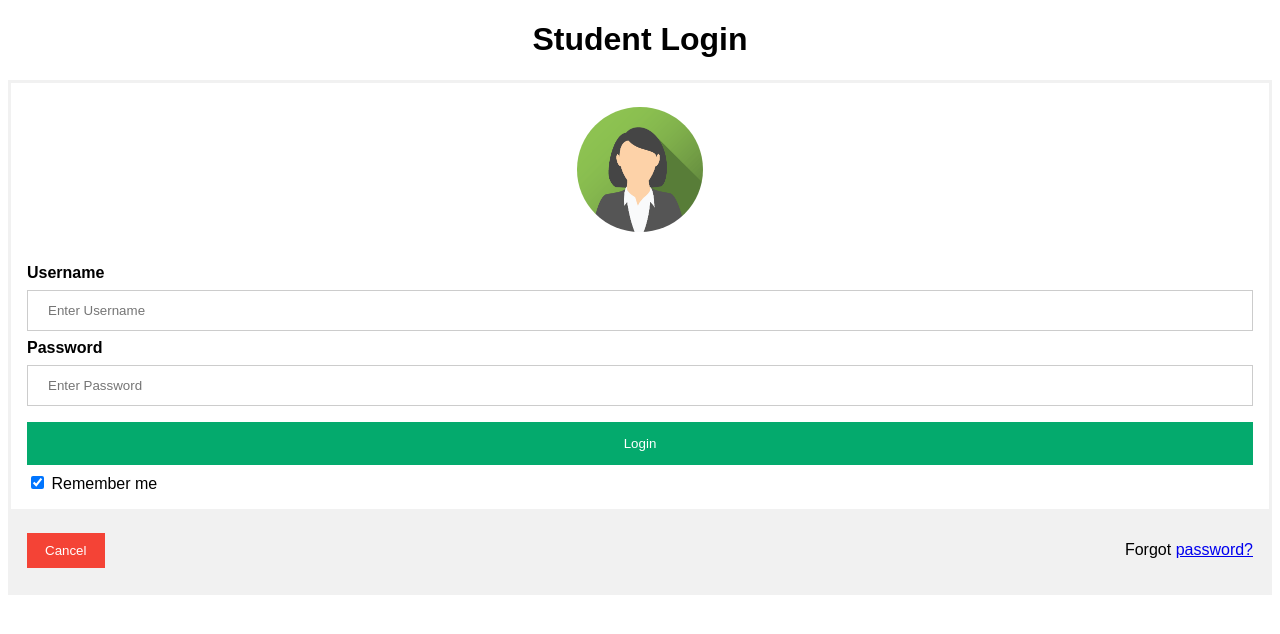
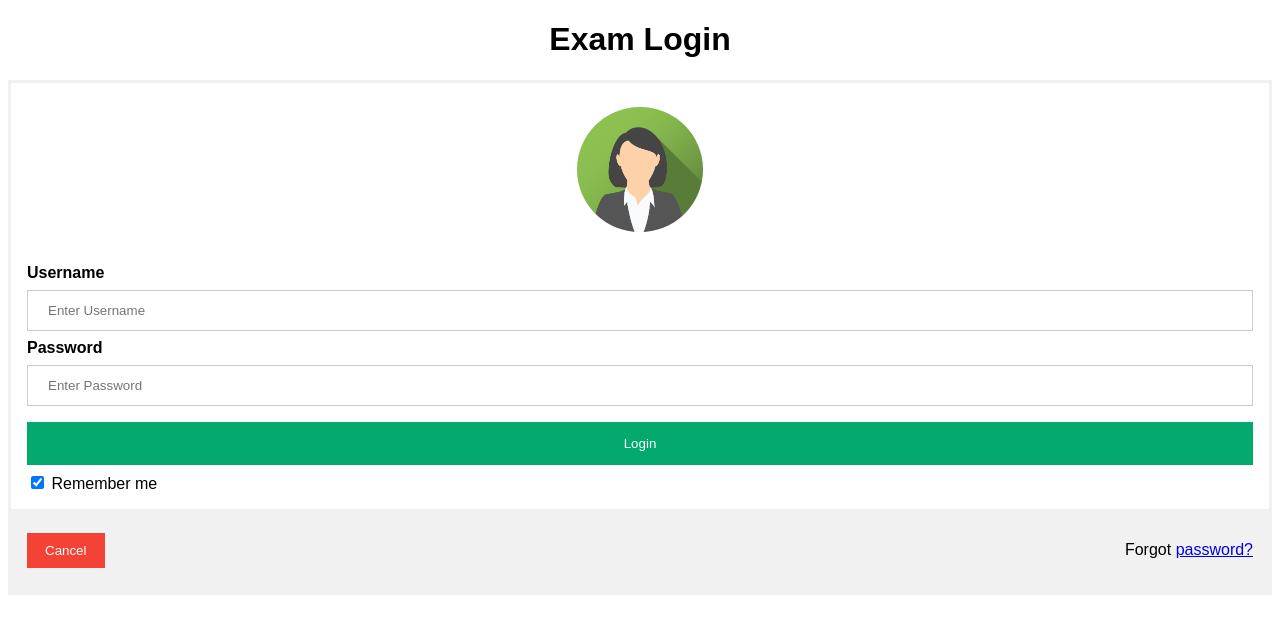
Before and after one commit to ravi2krishna/login-2413, a plain HTML site: page index.html in a window 1280 px wide. Drawn offline with Linux system fonts and the light colour scheme.

Commit message:
Changed to Studentlogin Exam login

```diff
--- a/index.html
+++ b/index.html
@@ -68,7 +68,7 @@ span.psw {
 </head>
 <body>
 
-	<center><h1>Student Login</h1></center>
+	<center><h1>Exam Login</h1></center>
 
 <form action="/action_page.php" method="post">
   <div class="imgcontainer">
```
